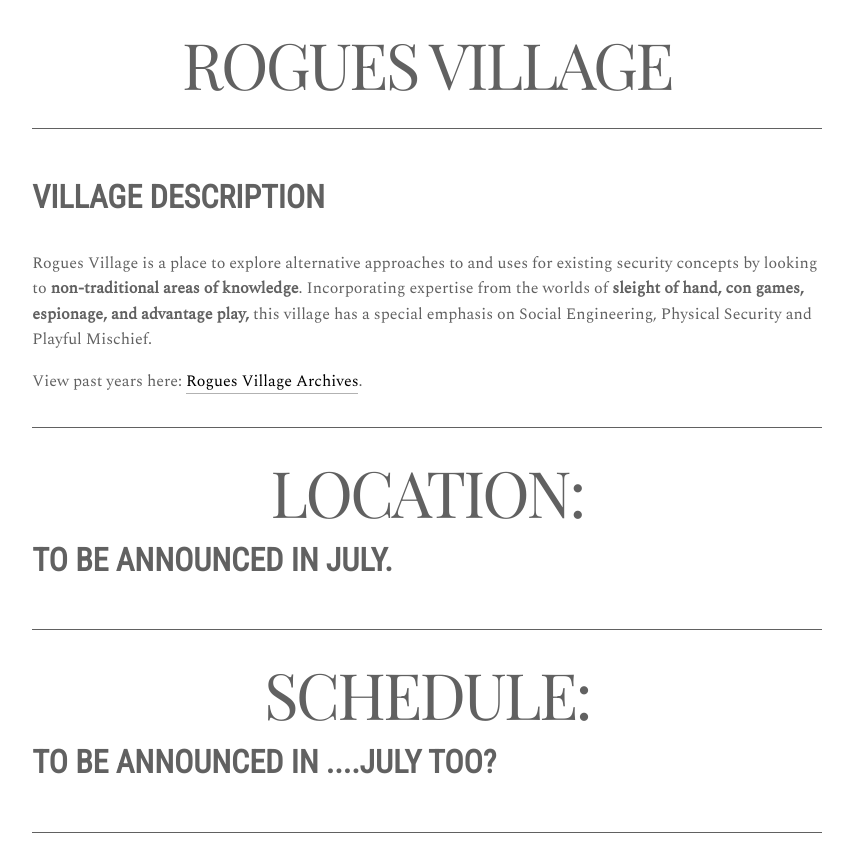
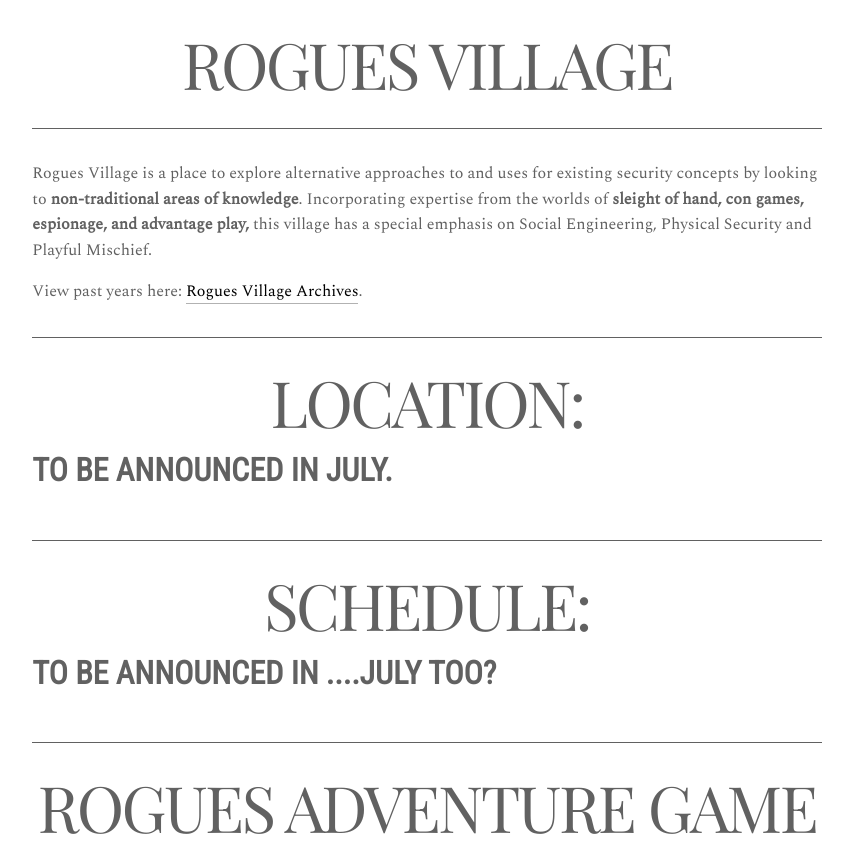
Before and after one commit to RoguesVillage/roguesvillage.com, a plain HTML site: page index.html in a window 1280 px wide. Shown: the top 842 px of the page, without its empty margins (213-1066 px from the left). Drawn offline with nearby package versions, Linux system fonts and the light colour scheme.

Commit message:
Removing extra heading tag

```diff
--- a/index.html
+++ b/index.html
@@ -10,7 +10,6 @@
   <div class="container">
     <h2 class="title">Rogues Village</h2>
     <div class="hr"></div>
-    <h1>Village Description</h1>
     <p> Rogues Village is a place to explore alternative approaches to and uses for existing security concepts by
       looking to <strong>non-traditional areas of knowledge</strong>. Incorporating expertise from the worlds of
       <strong>sleight of hand, con games, espionage, and advantage play,</strong> this village has a special emphasis on
```
